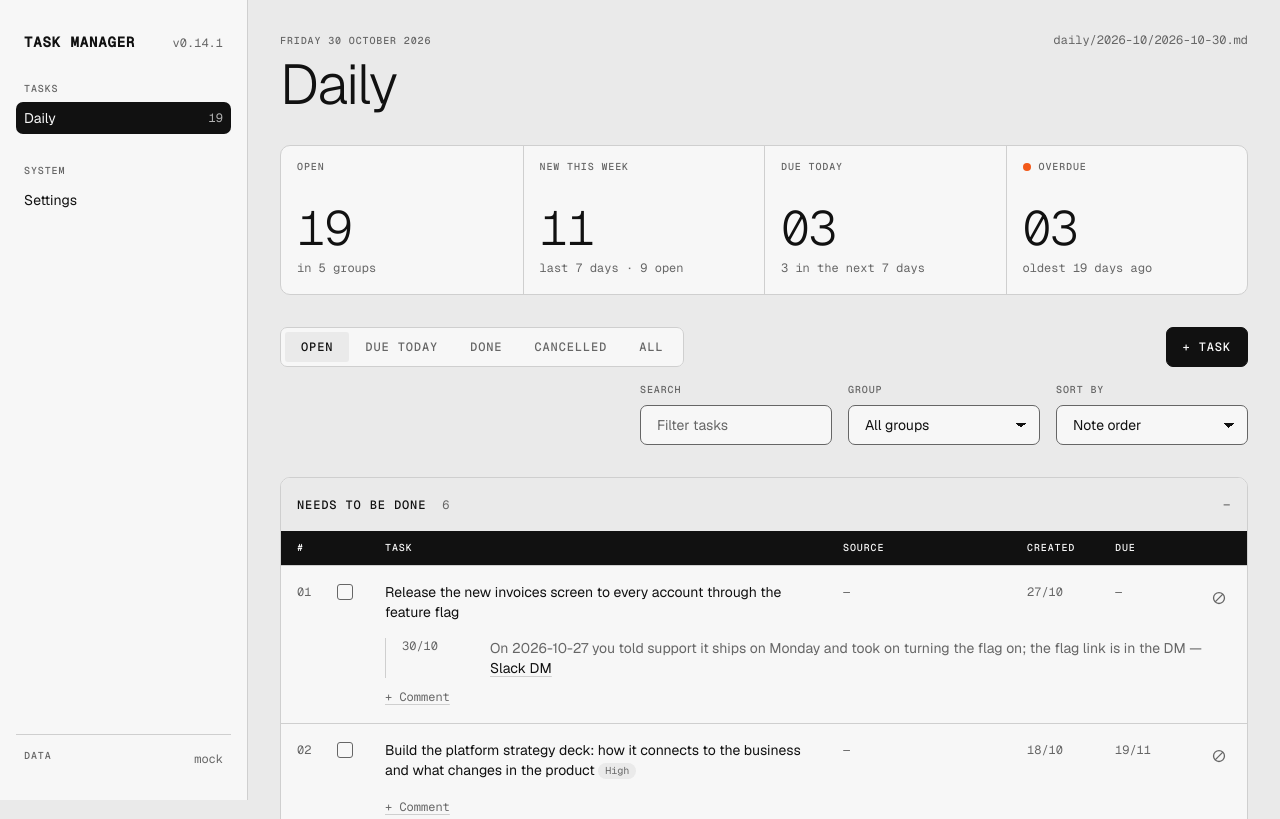
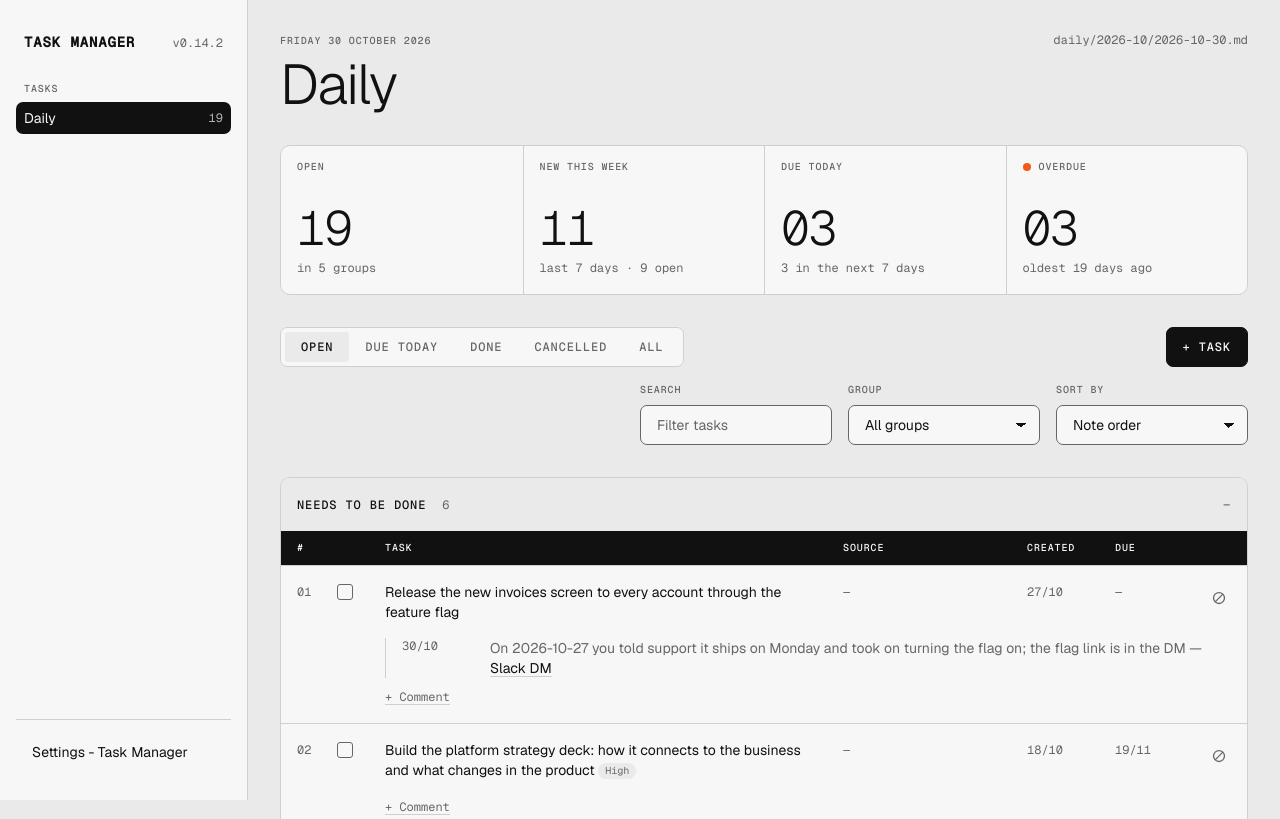
Before and after one commit to diegoeis/eis-daily-brief, a website: page src/app/index.html in a window 1280 px wide. Shown: the top 819 px of the page. Drawn offline with nearby package versions, Linux system fonts and the light colour scheme.

Commit message:
feat: v0.14.2 — Settings no rodapé da sidebar
- app/index.html: link "Settings - Task Manager" no rodapé, no lugar de Data: mock; seção System removida
- app/css/daily.css: rodapé visível na barra do topo (até 1024px)
- app/js/daily.js: sem o texto de source-kind
- manifestos 0.14.2; docs/decisions.md

```diff
--- a/src/app/css/daily.css
+++ b/src/app/css/daily.css
@@ -98,3 +98,8 @@
 
 /* number first, then the checkbox: room for two digits */
 .eis-app-tasks .eis-table .eis-app-col-idx{width:56px}
+
+/* Settings sits in the sidebar footer; eis-ds hides the footer when the sidebar becomes the top bar, so show it there, at the end */
+@media (max-width:1024px){
+  .eis-app-sidebar__foot{display:block;margin:0 0 0 auto;padding:0;border:0}
+}
--- a/src/app/index.html
+++ b/src/app/index.html
@@ -19,7 +19,7 @@
 <body class="eis-app-shell">
 
 <aside class="eis-app-sidebar" aria-label="Sidebar">
-  <p class="eis-app-brand"><a href="#daily">TASK MANAGER</a> <span class="eis-mono">v0.14.1</span></p>
+  <p class="eis-app-brand"><a href="#daily">TASK MANAGER</a> <span class="eis-mono">v0.14.2</span></p>
   <nav class="eis-app-nav" aria-label="Main">
     <section class="eis-app-nav__section" aria-labelledby="nav-tasks">
       <h2 class="eis-label" id="nav-tasks">Tasks</h2>
@@ -27,19 +27,13 @@
         <li><a href="#daily" data-view-link="daily">Daily <span class="eis-app-nav__count" id="nav-open-count"></span></a></li>
       </ul>
     </section>
-    <section class="eis-app-nav__section" aria-labelledby="nav-system">
-      <h2 class="eis-label" id="nav-system">System</h2>
-      <ul>
-        <li><a href="#settings" data-view-link="settings">Settings</a></li>
-      </ul>
-    </section>
     <!-- Links to the other eis-ops plugin pages, filled by ../../nav.js (see src/eis-ops/rules.md). -->
     <section class="eis-app-nav__section" data-eis-ops-nav hidden></section>
   </nav>
   <footer class="eis-app-sidebar__foot">
-    <dl>
-      <dt class="eis-label">Data</dt><dd class="eis-mono" id="source-kind">mock</dd>
-    </dl>
+    <nav class="eis-app-nav" aria-label="Settings">
+      <ul><li><a href="#settings" data-view-link="settings">Settings - Task Manager</a></li></ul>
+    </nav>
   </footer>
 </aside>
 
--- a/src/app/js/daily.js
+++ b/src/app/js/daily.js
@@ -59,7 +59,6 @@
       dueLabel: "Due date (optional)"
     },
     loadError: "Couldn't read today's note.",
-    sourceKind: { mock: "mock", folder: "folder" },
     panels: {
       setup: { title: "Daily notes folder", text: "Choose the folder where the skill writes the daily notes, so the page can read and write the real note.", link: "Set up folder" },
       permission: { title: "Folder access", text: "The browser asks you to allow the daily notes folder again.", allow: "Allow access" },
@@ -221,7 +220,6 @@
     renderTasks(model.groups);
     el("markdown").textContent = state.markdown;
 
-    el("source-kind").textContent = TEXT.sourceKind[source.kind];
     renderPanel();
   }
 
--- a/src/plugin.json
+++ b/src/plugin.json
@@ -1,7 +1,7 @@
 {
   "$schema": "https://agent-plugins.org/schemas/1.0.0/plugin.schema.json",
   "name": "eis-task-manager",
-  "version": "0.14.1",
+  "version": "0.14.2",
   "description": "Task manager built on a daily note from calendar, messenger, e-mail, meeting notes and reports: your tasks and obligations, pending issues by person and important topics, with tasks closed automatically when the source shows they were done.",
   "author": {
     "name": "Diego Eis"
```
Also changed, not shown: docs/decisions.md (+4 -0 lines), src/.claude-plugin/plugin.json.
